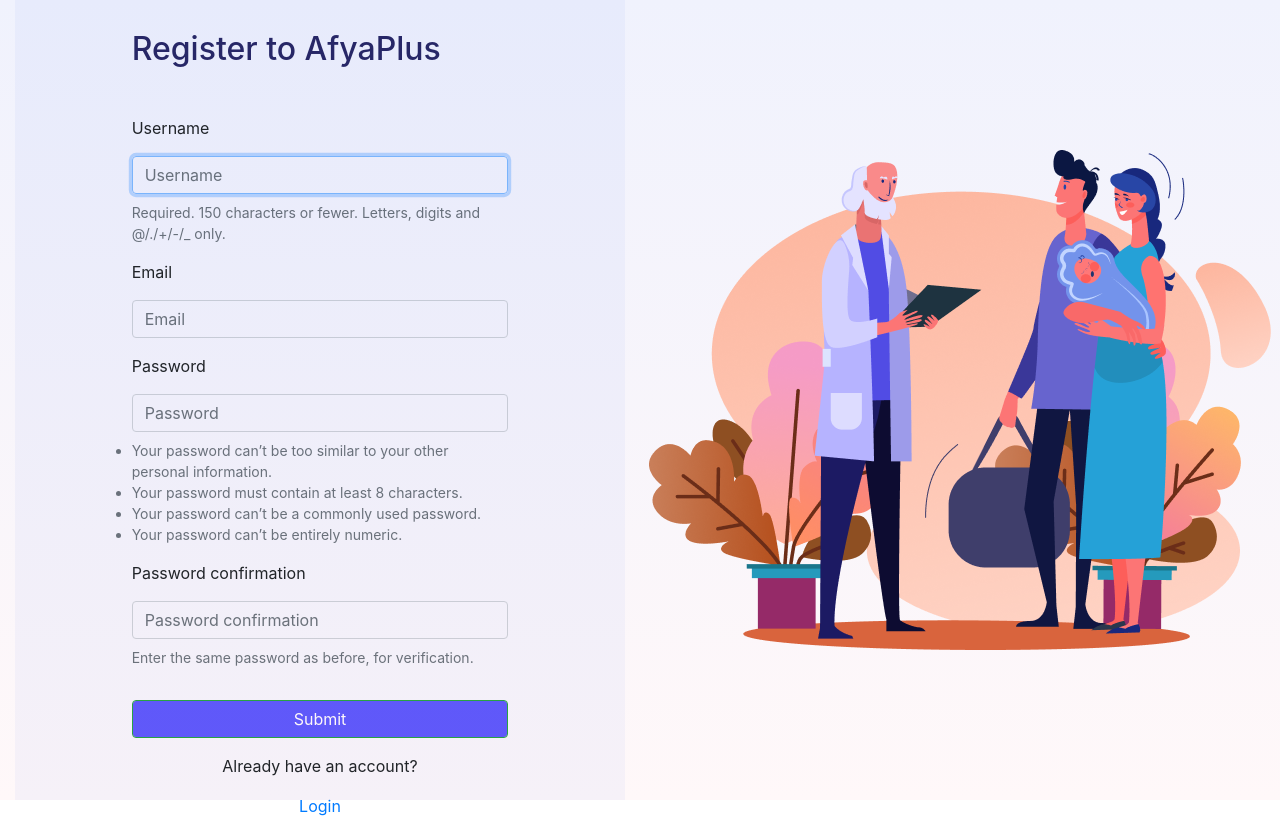
After one commit to Hanan-Hussein/AfyaPlus, a Django app: page /register in a window 1280 px wide. The commit adds this page. Run offline with Django 4.2, Linux system fonts and the light colour scheme; some libraries are stand-ins or nearby versions.

Commit message:
ft:login and reg-implemented authentication

```diff
--- a/logic/forms.py
+++ b/logic/forms.py
@@ -32,3 +32,38 @@
     class Meta:
         model = doctors
         fields = ['specialization_area', 'bio', 'phone', 'email']
+
+class Registration(UserCreationForm):
+    email = forms.EmailField(
+	    required=True, widget=forms.EmailInput(attrs={'class': 'my-2 input-val bg-transparent'}))
+
+    class Meta:
+        model = User
+        fields = ("username", "email", "password1", "password2")
+
+    def __init__(self, *args, **kwargs):
+        super(Registration, self).__init__(*args, **kwargs)
+        self.fields['password2'].widget.attrs['class'] = 'input-val bg-transparent my-2'
+        self.fields['username'].widget.attrs['class'] = 'input-val bg-transparent my-2'
+        self.fields['password1'].widget.attrs['class'] = 'input-val bg-transparent my-2'
+
+    def save(self, commit=True):
+        user = super(Registration, self).save(commit=False)
+        user.email = self.cleaned_data['email']
+        if commit:
+            user.save()
+        return user
+
+class LoginForm(forms.ModelForm):
+
+    username = forms.CharField(max_length=80)
+    password = forms.CharField(widget=forms.PasswordInput())
+    # required_css_class = 'required d-none'
+    username.widget.attrs.update(
+        {'class': 'form-control input-val bg-transparent my-2' })
+    password.widget.attrs.update(
+        {'class': 'form-control  input-val bg-transparent my-2'})
+
+    class Meta:
+        model = Profile
+        fields = ('username', 'password')
--- a/logic/signals.py
+++ b/logic/signals.py
@@ -8,8 +8,3 @@
 def create_profile(sender, instance, created, **kwargs):
     if created:
         Profile.objects.create(user=instance)
-
-@receiver(post_save, sender=Profile)
-def create_profile(sender, instance, created, **kwargs):
-    if created:
-        User.objects.create(profiles=instance)
--- /dev/null
+++ b/logic/templates/auth/register.html
@@ -0,0 +1,59 @@
+{% load bootstrap5 %}
+{% load static %}
+
+<!DOCTYPE html>
+<html lang="en">
+<head>
+  <meta charset="UTF-8">
+  <meta http-equiv="X-UA-Compatible" content="IE=edge">
+  <meta name="viewport" content="width=device-width, initial-scale=1.0">
+  <title>Document</title>
+  <link rel="stylesheet" href="https://cdn.jsdelivr.net/npm/bootstrap@4.6.1/dist/css/bootstrap.min.css" integrity="sha384-zCbKRCUGaJDkqS1kPbPd7TveP5iyJE0EjAuZQTgFLD2ylzuqKfdKlfG/eSrtxUkn" crossorigin="anonymous">
+  <link rel="stylesheet" href="{% static 'css/style.css' %}">
+
+</head>
+<body>
+
+
+<div class="container-fluid ps-md-0 overflow">
+
+    <div class="row g-0">
+      <div class="col-md-8 col-lg-6 signup">
+        <div class="login d-flex align-items-center py-5 plusafya">
+          <div class="container">
+            <div class="row ">
+              <div class="col-md-9 col-lg-8   mx-auto ">
+                <p class="h2 my-5 afya">Register to AfyaPlus</p>
+
+                <form method='post' >
+                  {%csrf_token%}
+
+                  {% bootstrap_form register_form layout='inline' %}
+
+                        <input type="submit" class="btn btn-success form-control my-3 signup" value="Submit">
+
+                </form>
+                <p class="d-flex justify-content-center align-content-center">Already have an account?</p>
+                <a href="{%url 'login'%}" class="d-flex justify-content-center align-content-center">  Login</a>
+
+                <!-- <a href="{% url 'register'%}"><button class="btn btn-success form-control  signin_reg" type="submit">Create Account</button>
+                </a> -->
+
+                  <!-- <small>Need an account ? <a href="">Sign Up</a></small>
+                  <p><small> <a href="">Return to home</a></small></p>  -->
+              </div>
+            </div>
+          </div>
+        </div>
+      </div>
+      <div class="d-none d-md-flex col-md-4 col-lg-6 login-image ">
+      </div>
+
+    </div>
+  </div>
+  <script src="https://cdn.jsdelivr.net/npm/bootstrap@5.2.0-beta1/dist/js/bootstrap.bundle.min.js"
+  integrity="sha384-pprn3073KE6tl6bjs2QrFaJGz5/SUsLqktiwsUTF55Jfv3qYSDhgCecCxMW52nD2" crossorigin="anonymous">
+</script>
+
+</body>
+</html>
--- a/logic/urls.py
+++ b/logic/urls.py
@@ -4,9 +4,12 @@
 
 urlpatterns = [
     path('', views.home, name= "home"),
-    path('patientprofile', views.patientprofile, name= "patientprofile"),
+    # path('patientprofile', views.patientprofile, name= "patientprofile"),
     path('new/doctor',views.new_doctor, name='new-doctor'),
     path('appointment',views.appointment, name= "appointment"),
+    path('login',views.login_request , name= "login"),
+    path('register',views.register_request , name= "register"),
+
 ]
 
 
--- a/logic/views.py
+++ b/logic/views.py
@@ -1,5 +1,7 @@
 from django.shortcuts import render, redirect
-from .forms import doctorsForm, AppointmentsForm
+from .forms import doctorsForm, AppointmentsForm, Registration, LoginForm
+from django.contrib import messages
+from django.contrib.auth import login, authenticate, logout
 
 
 def index(request):
@@ -35,8 +37,8 @@
     return render(request, 'landing.html', context=context)
 
 
-def patientprofile(request):
-    return render(request, 'patient_profile.html')
+# def patientprofile(request):
+#     return render(request, 'patient_profile.html')
 
 
 def appointment(request):
@@ -50,3 +52,32 @@
         'form': form,
     }
     return render(request, 'appointment.html', context=context)
+
+def register_request(request):
+    if request.method == "POST":
+        form = Registration(request.POST)
+        if form.is_valid():
+            form.save()
+            messages.success(request, "Registration successful, Please Login")
+            return redirect("login")
+        messages.error(
+            request, "Unsuccessful registration.Please ensure you have entered a strong password and valid email")
+    form = Registration()
+    return render(request, template_name="auth/register.html", context={"register_form": form})
+
+def login_request(request):
+    if request.method == "POST":
+        username = request.POST.get('username')
+        password = request.POST.get('password')
+        user = authenticate(request, username=username, password=password)
+        if user is not None:
+            login(request, user)
+            return redirect('home')
+        else:
+            messages.error(request, "Invalid username or password")
+            return redirect('home')
+    form = LoginForm()
+    context = {
+        "form": form,
+    }
+    return render(request, 'auth/login.html', context=context)
--- a/static/css/style.css
+++ b/static/css/style.css
@@ -1,4 +1,7 @@
-
+*{
+    margin: 0;
+    padding: 0;
+}
 .wrapper {
     display: flex;
     align-items: stretch;
@@ -55,7 +58,33 @@
 .navbar-nav {
     margin-right: auto;
 }
+.afya{
+    color:#292968;
+}
+.btn-success, .btn-success:hover,.btn-success:active{
+    background-color: #605BFF !important;
+}
+.plusafya{
+    background-color: #F6F8FE;
+    height: 100vh;
+    mix-blend-mode: multiply;
 
+}
+.overflow{
+    background: linear-gradient(180deg, #F0F2FD 0%, #FFF8F9 100%);
+}
+.sign-image {
+    background-image: url('../hos.png');
+    background-repeat: no-repeat;
+    /* background-size: cover; */
+    background-position: center;
+     /* height: 100vh; */
+  }
+.login-image{
+    background-image: url('../register.png');
+    background-repeat: no-repeat;
+    background-position: center;
+}
 @media (max-width: 768px) {
     #navbar {
         margin-left: -250px;
```
Also changed, not shown: logic/templates/auth/login.html (added, +60 -0 lines), logic/migrations/0001_initial.py, logic/migrations/0002_appointments_doctor.py (deleted), logic/migrations/0003_alter_appointments_doctor.py (deleted), static/hos.png (added), static/register.png (added).
